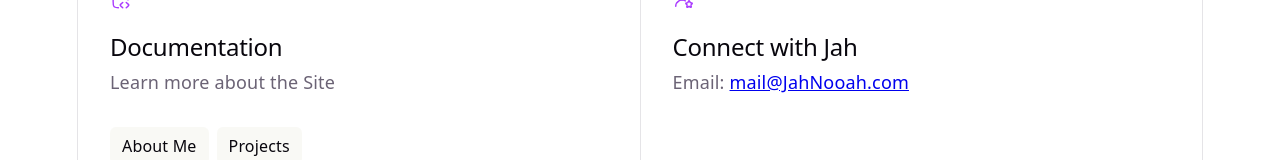
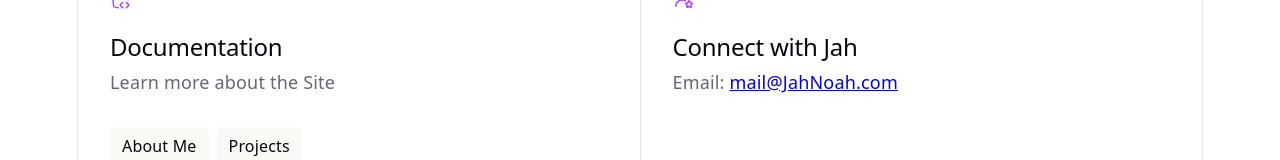
Before and after one commit to onlyjah/jahnoah-com, a React (Vite) app: page / in a window 1280 px wide. Shown: the part 514-674 px from the top of the page. Built offline with nearby package versions, Linux system fonts and the light colour scheme.

Commit message:
fixed email typo

```diff
--- a/src/App.tsx
+++ b/src/App.tsx
@@ -52,7 +52,7 @@ function App() {
             <use href="/icons.svg#social-icon"></use>
           </svg>
           <h2>Connect with Jah</h2>
-          <p>Email: <a href="mailto:mail@JahNoah.com">mail@JahNooah.com</a></p>
+          <p>Email: <a href="mailto:mail@JahNoah.com">mail@JahNoah.com</a></p>
         </div>
       </section>
 
```
